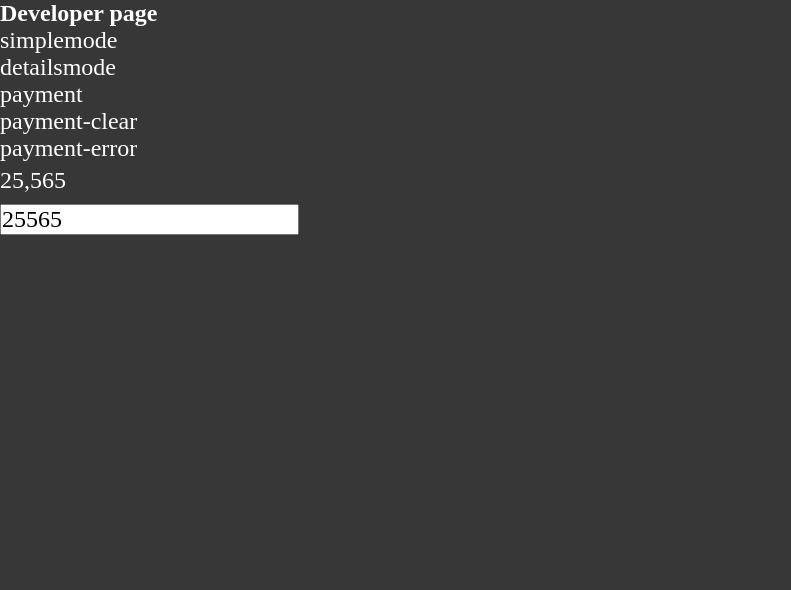
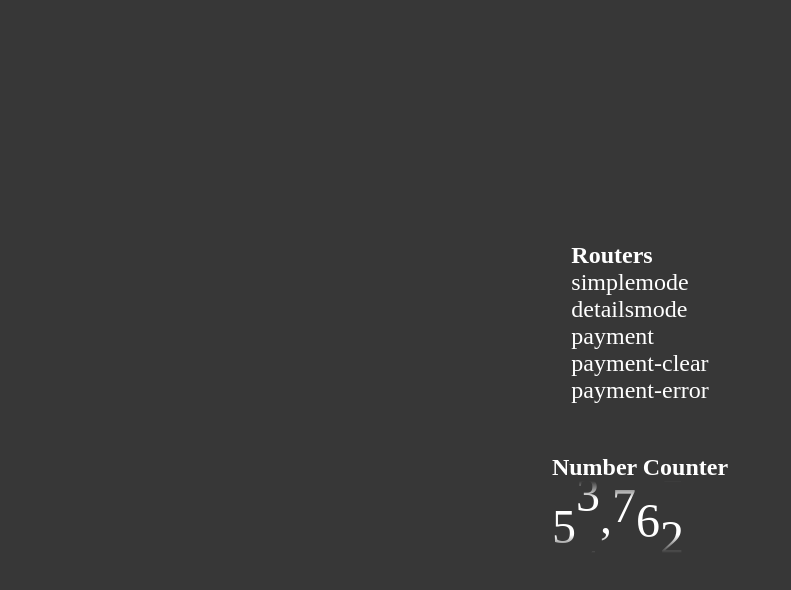
Before and after one commit to heptacode/sunrinpay, a Vue app: page / in a window 1280 px wide. Shown: the top 590 px of the page, without its empty margins (0-791 px from the left). Built offline with nearby package versions, Linux system fonts and the light colour scheme; a web font is replaced by a local one.

Commit message:
Update home & bug fix

```diff
--- a/src/views/Home.vue
+++ b/src/views/Home.vue
@@ -1,6 +1,7 @@
 <template>
 	<div class="home">
-		<h1>Developer page</h1>
+		<div>
+			<h2>Routers</h2>
 			<router-link to="simplemode">simplemode</router-link>
 			<br />
 			<router-link to="detailsmode">detailsmode</router-link>
@@ -11,8 +12,11 @@
 			<br />
 			<router-link to="payment-error">payment-error</router-link>
 			<br />
-		<NumberCounter :number="Number(n)" style="width:100%;" direction="bottom"></NumberCounter>
-		<input type="number" v-model="n" />
+		</div>
+		<div style="margin-top:50px;">
+			<h2>Number Counter</h2>
+			<NumberCounter :number="Number(n)" style="width:100%; font-size:2em;" direction="bottom"></NumberCounter>
+		</div>
 	</div>
 </template>
 
@@ -27,8 +31,20 @@ export default Vue.extend({
 	},
 	components: {
 		NumberCounter: NumberCounterVue
+	},
+	mounted() {
+		setInterval(() => {
+			this.n = Math.floor(Math.random() * 65535);
+		}, 1000);
 	}
 });
 </script>
 
-<style lang="scss" scoped></style>
+<style lang="scss" scoped>
+.home {
+	display: flex;
+	flex-direction: column;
+	justify-content: center;
+	align-items: center;
+}
+</style>
--- a/src/views/Payment.vue
+++ b/src/views/Payment.vue
@@ -156,7 +156,7 @@ export default Vue.extend({
 			}
 			p.payment__content__expirationtime {
 				flex: 0;
-				display: inline-block;
+				justify-content: center;
 			}
 		}
 
```
Lines whose indentation alone changed are shown as unchanged.
